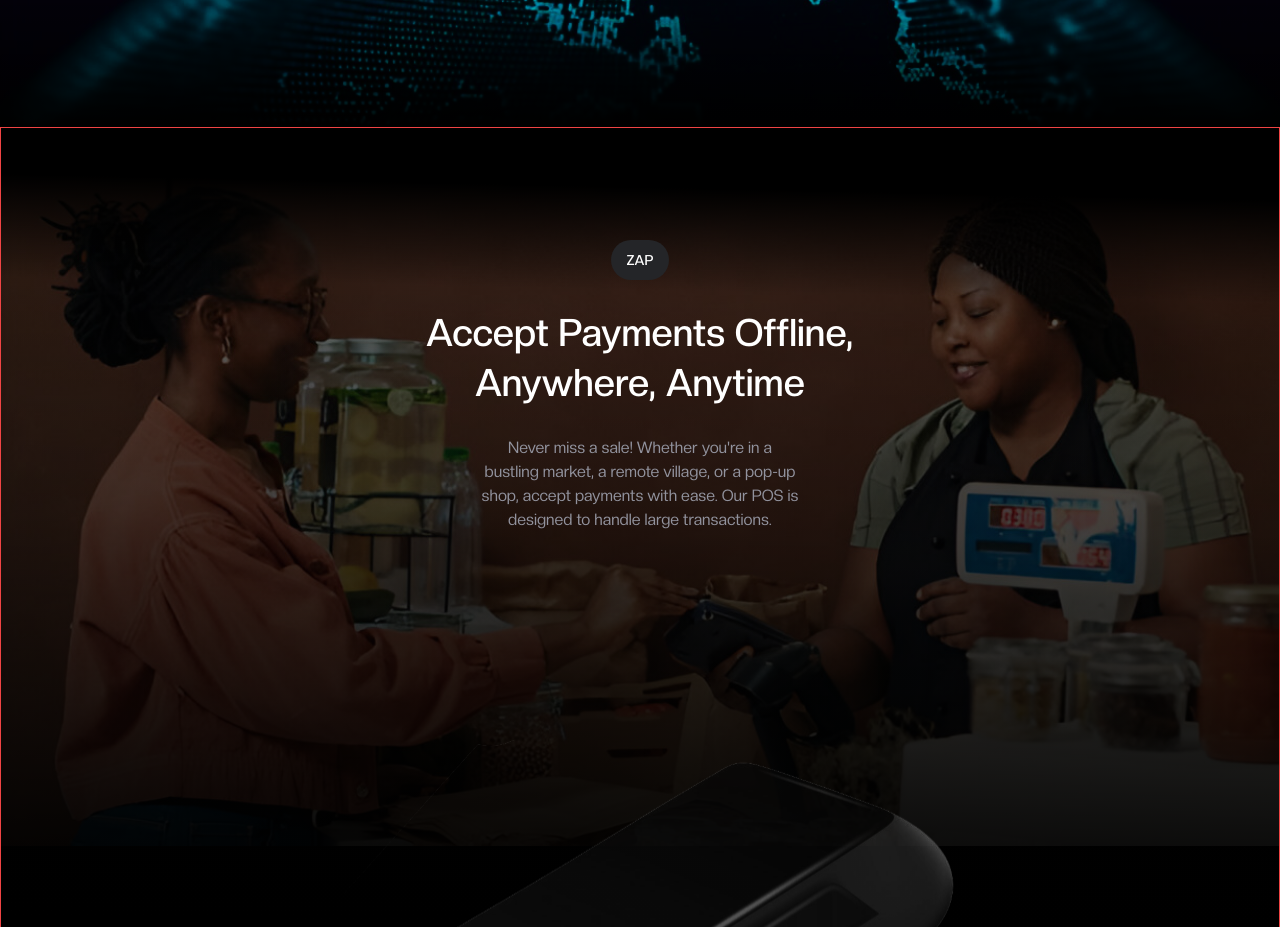
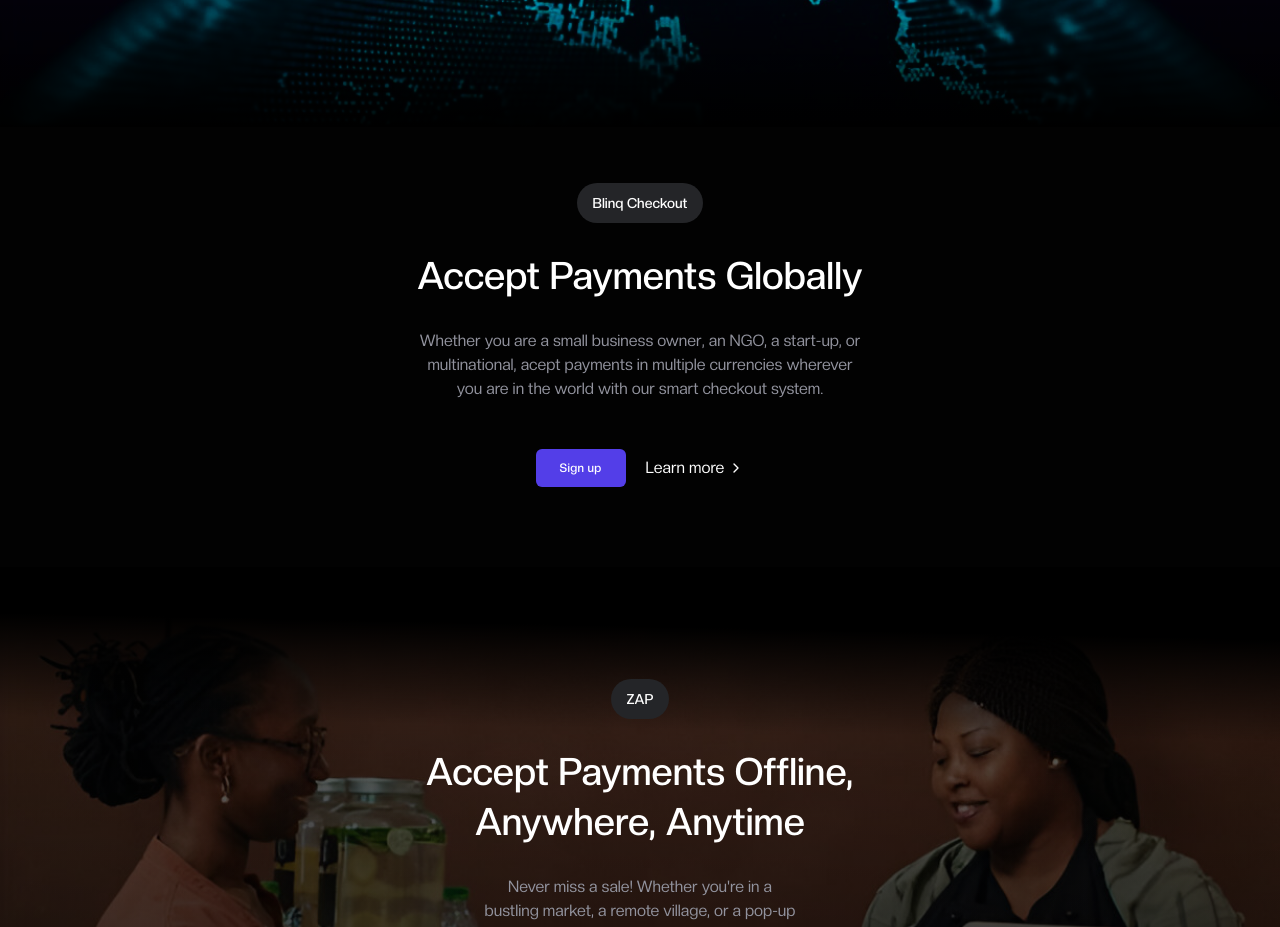
Before and after one commit to BlinqpayTeam/pix-dummy, a Next.js app: page / in a window 1280 px wide. Shown: the part 920-1847 px from the top of the page. Built offline with nearby package versions, Linux system fonts and the light colour scheme; no server answers.

Commit message:
Setup checkout section

```diff
--- a/src/app/globals.css
+++ b/src/app/globals.css
@@ -120,7 +120,7 @@
 		@apply border border-red-500;
 	}
 
-      .flexed {
+  .flexed {
 		@apply flex items-center justify-center;
 	}
 
--- /dev/null
+++ b/src/components/landing-page/second-half-sections/CheckoutSection.tsx
@@ -0,0 +1,38 @@
+'use client';
+import SectionLabel from '@/components/ui/SectionLabel'
+import BlinqButton from '@/components/ui/BlinqButton';
+import { ChevronRight } from 'lucide-react';
+
+const CheckoutSection = () => {
+
+   return (
+      <div className='bg-blg-dark-200 text-white pb-20 pt-14 flex items-center justify-center flex-col side-pad'>
+
+         <SectionLabel text="Blinq Checkout" />
+
+         <p className="my-5 lg:my-7 text-3xl leading-10 lg:leading-[50px] lg:text-[38px] font-medium text-center">
+            Accept Payments Globally
+         </p>
+
+         <div className="text-blq-gray-300 text-plg lg:text-slg mb-8 lg:mb-12 text-center lg:w-2/5">
+            Whether you are a small business owner, an NGO, a start-up, or multinational, acept payments in multiple currencies wherever you are in the world with our smart checkout system.
+         </div>
+
+         <div className="flexed">
+            <BlinqButton
+               extraPadding
+               text="Sign up"
+            />
+
+            <a href='#' target="_blank" rel="noreferrer" className='text-white ml-5 flex items-center text-sm lg:text-base'>
+               Learn more&nbsp;
+               <span>
+                  <ChevronRight size="1rem" />
+               </span>
+            </a>
+         </div>
+      </div>
+   )
+}
+
+export default CheckoutSection
--- a/src/components/landing-page/second-half-sections/SecondHalfSectionsWrapper.tsx
+++ b/src/components/landing-page/second-half-sections/SecondHalfSectionsWrapper.tsx
@@ -4,11 +4,14 @@
 import BlogSection from './BlogSection'
 import ApiSection from './ApiSection'
 import ZapSection from './ZapSection'
+import CheckoutSection from './CheckoutSection'
 
 
 const SecondHalfSectionsWrapper = () => {
    return (
       <section className='w-full'>
+         <CheckoutSection />
+
          <ZapSection />
 
          <ApiSection />
--- a/src/components/landing-page/second-half-sections/ZapSection.tsx
+++ b/src/components/landing-page/second-half-sections/ZapSection.tsx
@@ -32,7 +32,7 @@
    ]
 
    return (
-      <div className="w-full zap-section-overlay bred relative lg:bg-contain bg-no-repeat text-white">
+      <div className="w-full zap-section-overlay relative lg:bg-contain bg-no-repeat text-white">
 
          <div className="absolute top-20 lg:top-28 w-full mx-auto flexed flex-col px-4 lg:px-0">
             <SectionLabel text="ZAP" />
```
